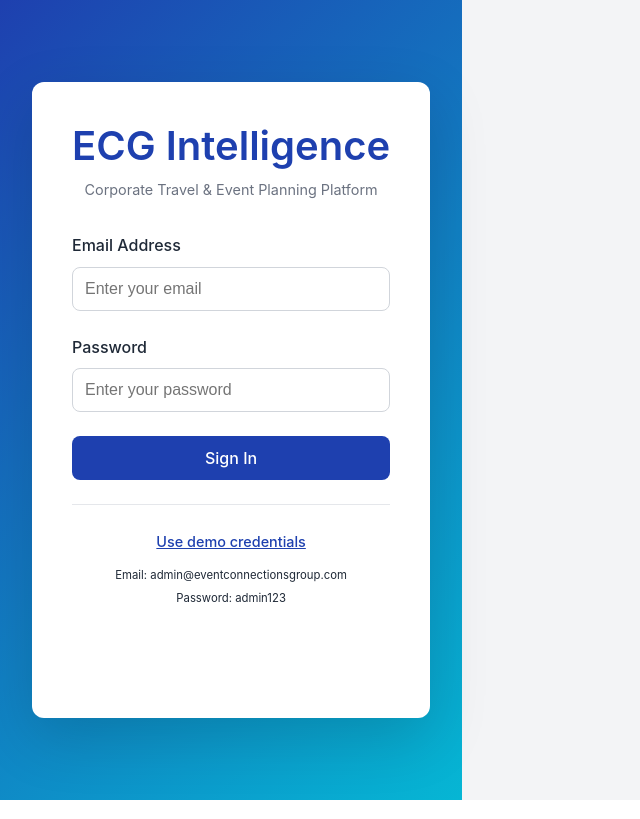
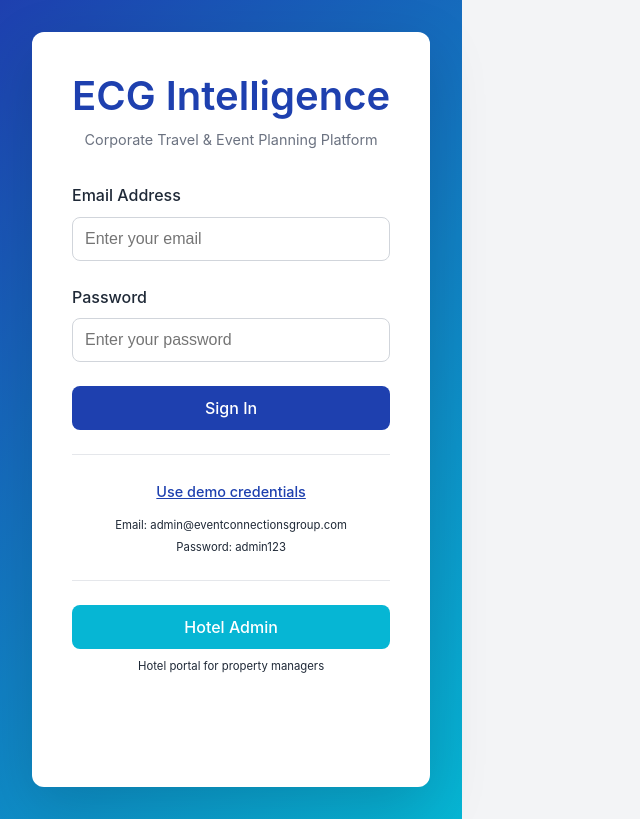
Before and after one commit to nbrain-team/ecg, a React (Vite) app in the folder frontend/: page /login in a window 1280 px wide. Shown: the whole page, without its empty margins (0-640 px from the left). Built offline with nearby package versions, Linux system fonts and the light colour scheme.

Commit message:
feat(frontend): add Hotel Admin link on main login to route to /hotel/login

```diff
--- a/frontend/src/pages/Login.tsx
+++ b/frontend/src/pages/Login.tsx
@@ -119,6 +119,19 @@ function Login({ onLogin }: LoginProps) {
           </div>
         </form>
 
+        <div className="demo-hint">
+          <button
+            type="button"
+            className="btn btn-secondary btn-block"
+            onClick={() => navigate('/hotel/login')}
+          >
+            Hotel Admin
+          </button>
+          <div className="demo-info">
+            <small>Hotel portal for property managers</small>
+          </div>
+        </div>
+
         <div className="login-footer">
           <p>© 2024 ECG Intelligence. All rights reserved.</p>
         </div>
```
